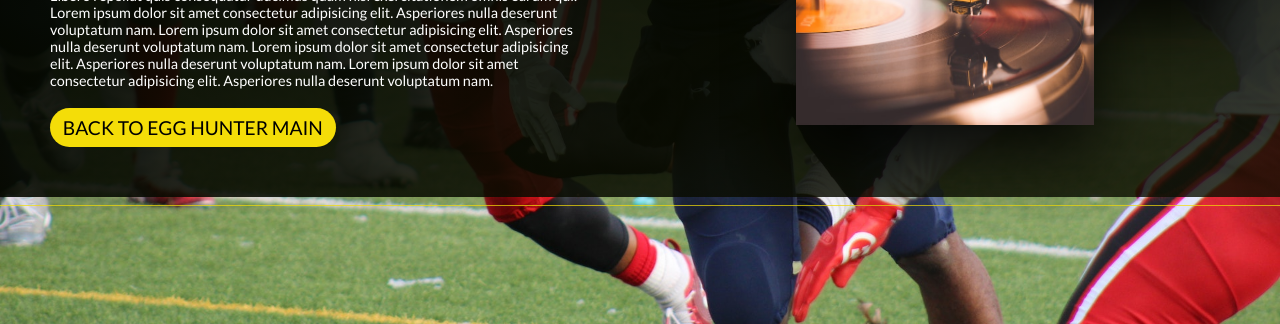
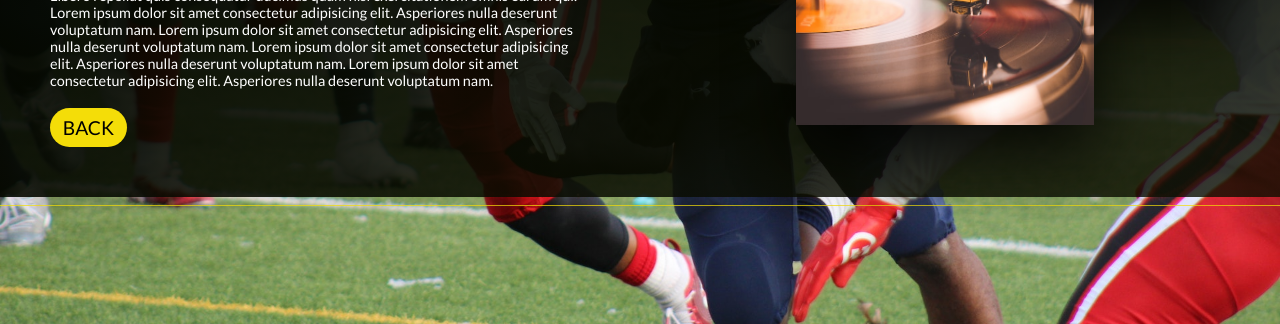
Before and after one commit to Iamsarts/Iamsarts.github.io, a plain HTML site: page person-two.html in a window 1280 px wide. Shown: the part 476-800 px from the top of the page. Drawn offline with Linux system fonts and the light colour scheme.

Commit message:
Update person-two.html

```diff
--- a/person-two.html
+++ b/person-two.html
@@ -46,7 +46,7 @@
                             nulla deserunt voluptatum nam.
 
                             </p>
-                        <a href="javascript:history.back()" class="btn btn--yellow">Back To Egg Hunter Main</a>
+                        <a href="javascript:history.back()" class="btn btn--yellow">Back</a>
                     </div>
 
 
```
